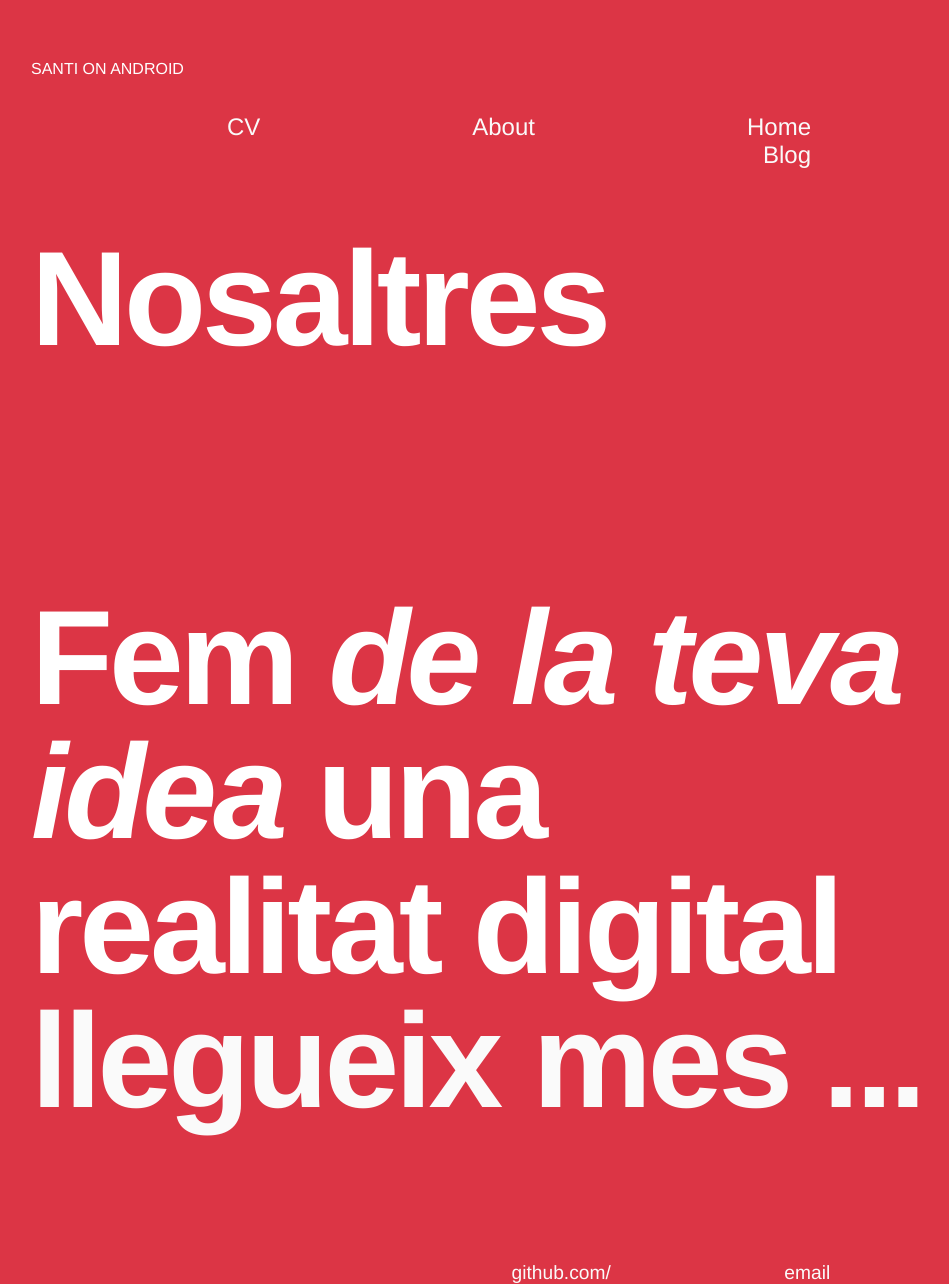
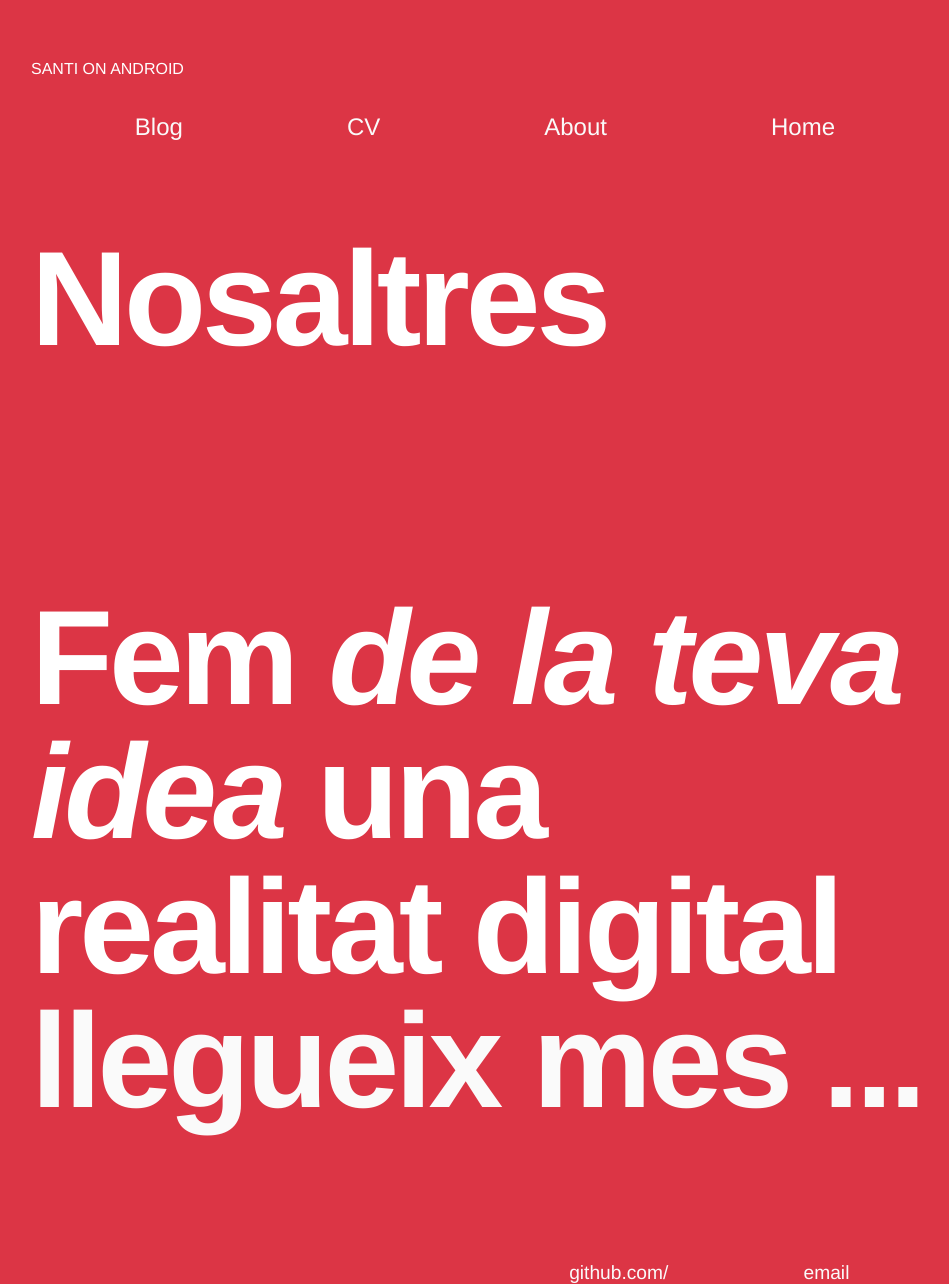
Before and after one commit to SantiOnAndroid/SantiOnAndroid.github.io, a Jekyll site: the page built from index.html, in a window 1280 px wide. Shown: the whole page, without its empty margins (161-1110 px from the left). Built offline with Jekyll 4.4.1, drawn with Linux system fonts in a browser that asks for light colours; some web fonts are replaced.

```diff
--- a/css/main.css
+++ b/css/main.css
@@ -34,8 +34,8 @@
     fill: #ffffff;
     background: inherit;
     font-size: 1.5em;
-    padding-left: 4em;
-    padding-right: 4em;
+    padding-left: 3em;
+    padding-right: 3em;
 
 }
 a {
```
